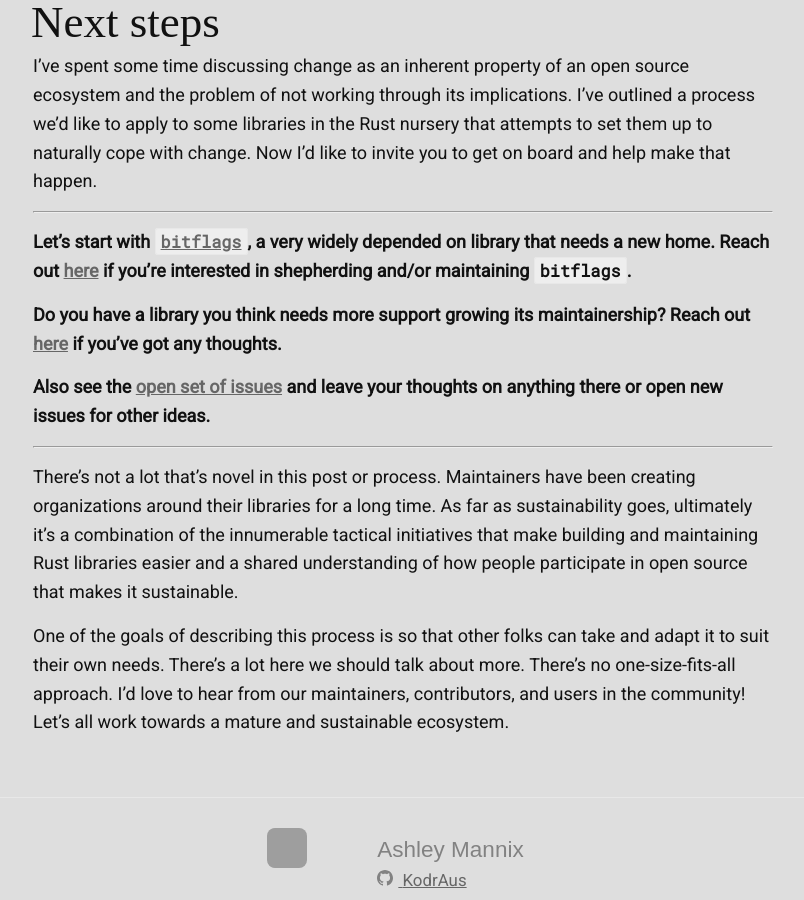
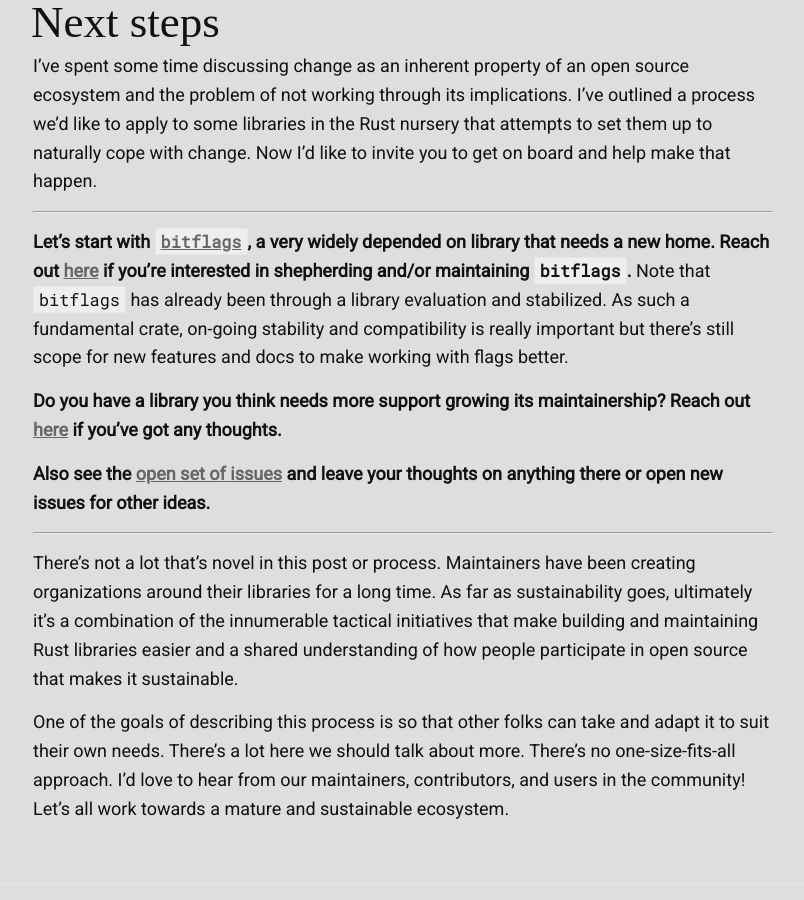
Before and after one commit to KodrAus/KodrAus.github.io, a Jekyll site: the page built from _posts/2018-05-24-a-shared-mutable-ecosystem.markdown, in a window 1280 px wide and 900 px high, scrolled down 4898 px. Shown: the whole window, without its empty margins (237-1041 px from the left). Built offline with Jekyll 4.4.1, drawn with Linux system fonts in a browser that asks for light colours; some web fonts are replaced; grey boxes are pictures that could not be loaded.

Commit message:
add note about bitflags status

```diff
--- a/_posts/2018-05-24-a-shared-mutable-ecosystem.markdown
+++ b/_posts/2018-05-24-a-shared-mutable-ecosystem.markdown
@@ -107,7 +107,7 @@ I’ve spent some time discussing change as an inherent property of an open sour
 
 ---
 
-**Let’s start with [`bitflags`], a very widely depended on library that needs a new home. Reach out [here][bitflags-maintainer] if you're interested in shepherding and/or maintaining `bitflags`.**
+**Let’s start with [`bitflags`], a very widely depended on library that needs a new home. Reach out [here][bitflags-maintainer] if you're interested in shepherding and/or maintaining `bitflags`.** Note that `bitflags` has already been through a library evaluation and stabilized. As such a fundamental crate, on-going stability and compatibility is really important but there's still scope for new features and docs to make working with flags better.
 
 **Do you have a library you think needs more support growing its maintainership? Reach out [here][other-libs] if you've got any thoughts.**
 
```
